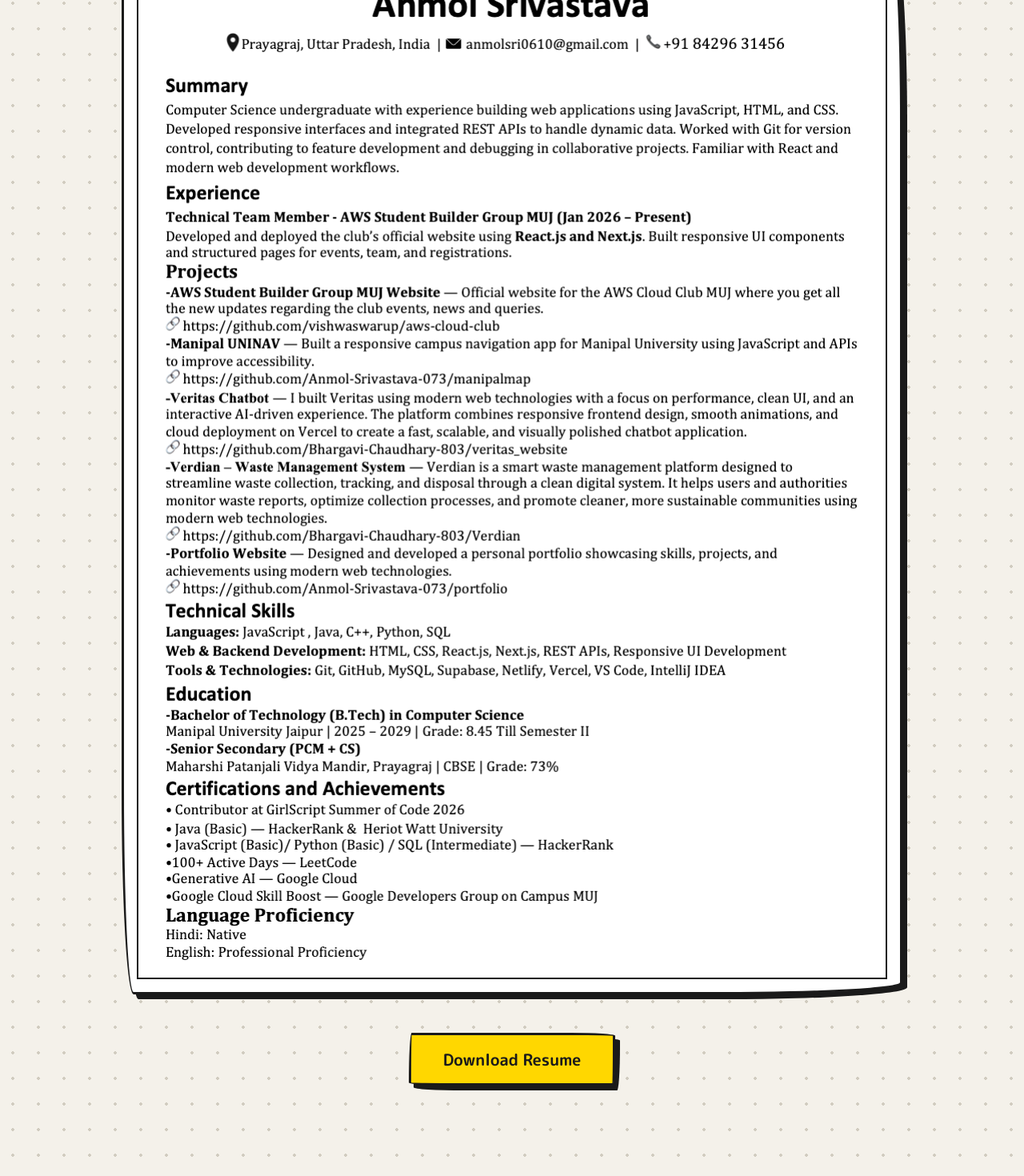
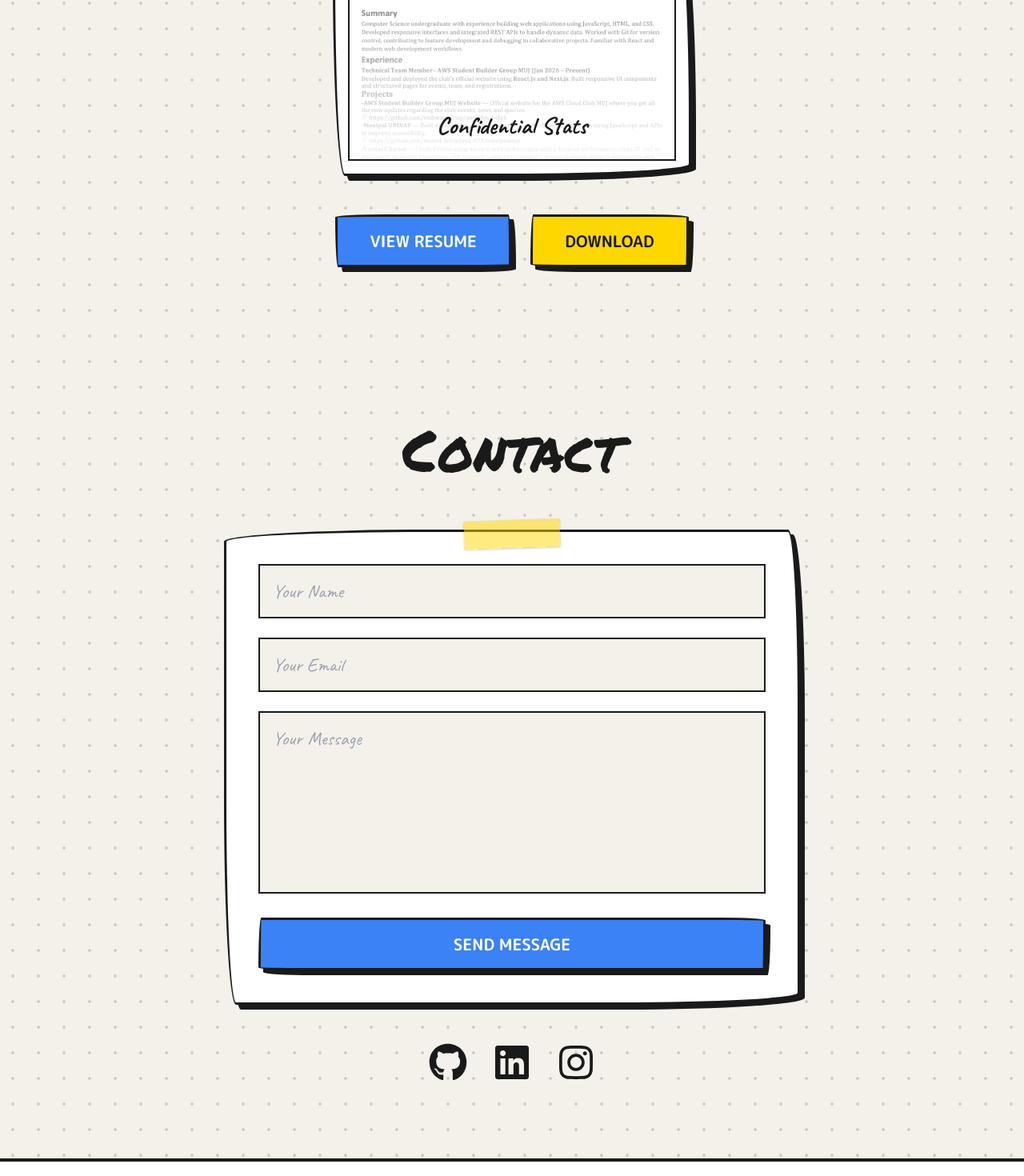
Before and after one commit to Anmol-Srivastava-073/portfolio, a React (Vite) app: page / in a window 1280 px wide. Shown: the part 6220-7690 px from the top of the page at 80% size. Built offline with nearby package versions, Linux system fonts and the light colour scheme.

Commit message:
Update Resume.jsx

```diff
--- a/src/components/Resume.jsx
+++ b/src/components/Resume.jsx
@@ -1,32 +1,81 @@
-import { motion } from 'framer-motion'
+import { useState } from 'react'
+import { motion, AnimatePresence } from 'framer-motion'
 
 function Resume() {
+  const [isOpen, setIsOpen] = useState(false)
+
   return (
     <section className="py-24 px-6 text-center max-w-5xl mx-auto">
       <h2 className="font-marker text-5xl md:text-7xl text-ink mb-12">Resume</h2>
 
+      {/* Minimized View */}
       <motion.div
         initial={{ opacity: 0, y: 30 }}
         whileInView={{ opacity: 1, y: 0 }}
         viewport={{ once: true }}
-        className="bg-white p-4 sketch-border shadow-sketch relative transform -rotate-1"
+        className="bg-white p-4 sketch-border shadow-sketch relative transform -rotate-1 max-w-md mx-auto"
       >
         <div className="washi-tape bg-markerBlue/40 w-32 rotate-2"></div>
-        <div className="border-2 border-ink overflow-hidden">
+        <div className="border-2 border-ink overflow-hidden h-64 relative">
           <img
             src="/photos/anmolfinalres.png"
-            className="w-full h-auto manga-image"
-            alt="Resume"
+            className="w-full h-full object-cover object-top manga-image opacity-60"
+            alt="Resume Thumbnail"
           />
+          <div className="absolute inset-0 bg-gradient-to-b from-transparent to-white/90 flex items-end justify-center pb-6">
+             <span className="font-handwritten text-3xl font-bold text-ink">Confidential Stats</span>
+          </div>
         </div>
       </motion.div>
 
-      <a
-        href="/photos/AnmolResume.docx"
-        className="sketch-border-alt bg-markerYellow text-ink px-10 py-4 font-bold text-xl inline-block mt-12 shadow-sketch hover:shadow-sketch-hover hover:translate-y-1 hover:translate-x-1 transition-all"
-      >
-        Download Resume
-      </a>
+      {/* Side-by-Side Buttons */}
+      <div className="flex flex-wrap justify-center gap-6 mt-12">
+        <button
+          onClick={() => setIsOpen(true)}
+          className="sketch-border bg-markerBlue text-white px-10 py-4 font-bold text-xl uppercase shadow-sketch hover:shadow-sketch-hover hover:translate-y-1 hover:translate-x-1 transition-all"
+        >
+          View Resume
+        </button>
+        <a
+          href="/photos/AnmolResume.docx"
+          className="sketch-border-alt bg-markerYellow text-ink px-10 py-4 font-bold text-xl uppercase shadow-sketch hover:shadow-sketch-hover hover:translate-y-1 hover:translate-x-1 transition-all"
+        >
+          Download
+        </a>
+      </div>
+
+      {/* Full Screen Expanded Modal */}
+      <AnimatePresence>
+        {isOpen && (
+          <motion.div
+            initial={{ opacity: 0 }}
+            animate={{ opacity: 1 }}
+            exit={{ opacity: 0 }}
+            className="fixed inset-0 z-[100] bg-ink/80 backdrop-blur-sm flex items-center justify-center p-4 md:p-10"
+            onClick={() => setIsOpen(false)}
+          >
+            <motion.div
+              initial={{ scale: 0.9, y: 20 }}
+              animate={{ scale: 1, y: 0 }}
+              exit={{ scale: 0.9, y: 20 }}
+              className="bg-white p-4 sketch-border relative max-w-4xl w-full max-h-[90vh] overflow-y-auto shadow-sketch"
+              onClick={(e) => e.stopPropagation()} // Prevents closing when clicking on the resume itself
+            >
+              <button
+                onClick={() => setIsOpen(false)}
+                className="absolute top-6 right-6 font-marker text-2xl text-white bg-markerRed border-2 border-ink w-12 h-12 flex items-center justify-center rounded-full z-10 hover:scale-110 shadow-sketch transition-transform"
+              >
+                X
+              </button>
+              <img
+                src="/photos/anmolfinalres.png"
+                className="w-full h-auto manga-image"
+                alt="Full Resume"
+              />
+            </motion.div>
+          </motion.div>
+        )}
+      </AnimatePresence>
     </section>
   )
 }
```
